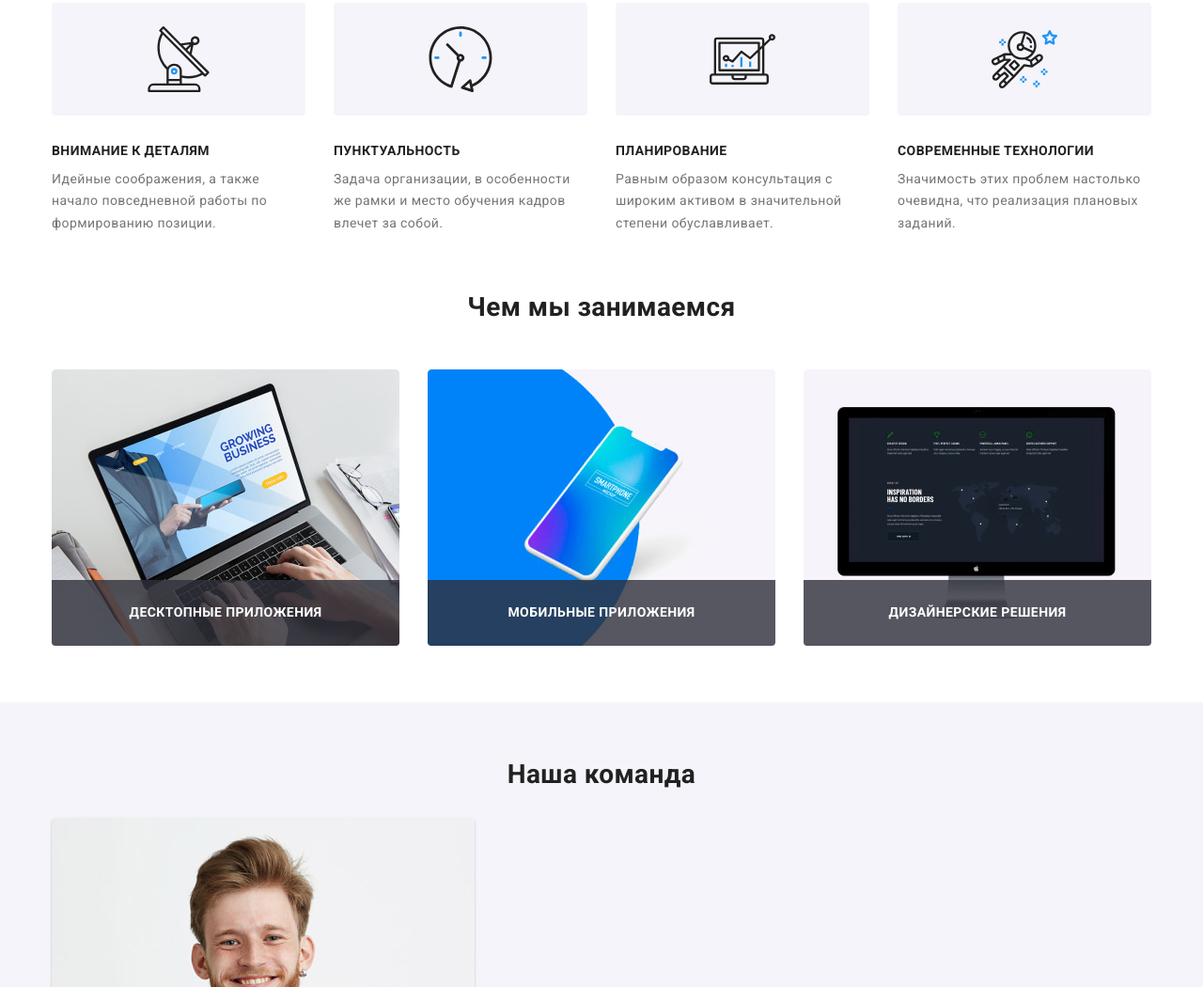
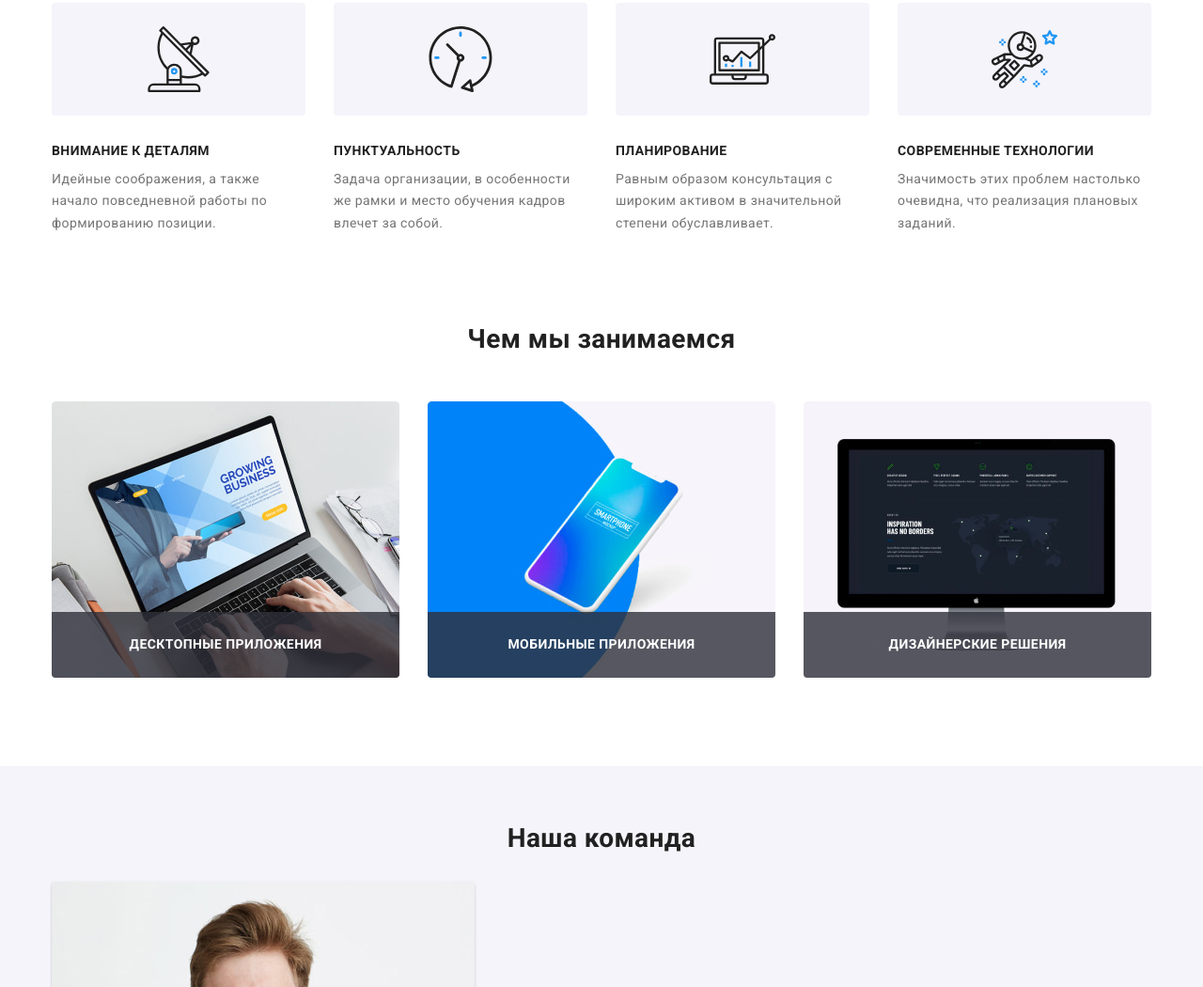
Before and after one commit to yermakovaa/goit-markup-hw-08, a plain HTML site: page index.html in a window 1280 px wide. Shown: the part 771-1821 px from the top of the page at 94% size. Drawn offline with nearby package versions, Linux system fonts and the light colour scheme.

Commit message:
Update _service

```diff
--- a/sass/components/_service.scss
+++ b/sass/components/_service.scss
@@ -1,9 +1,10 @@
 // Чем мы занимаемся
 .service {
-    @extend %section;
     @media screen and (max-width: 1199px) {
         display: none;
     }
+
+    padding: 94px 0px;
 }
 
 .service-container {
```
Also changed, not shown: css/main.css, css/main.min.css, 2 other files.
